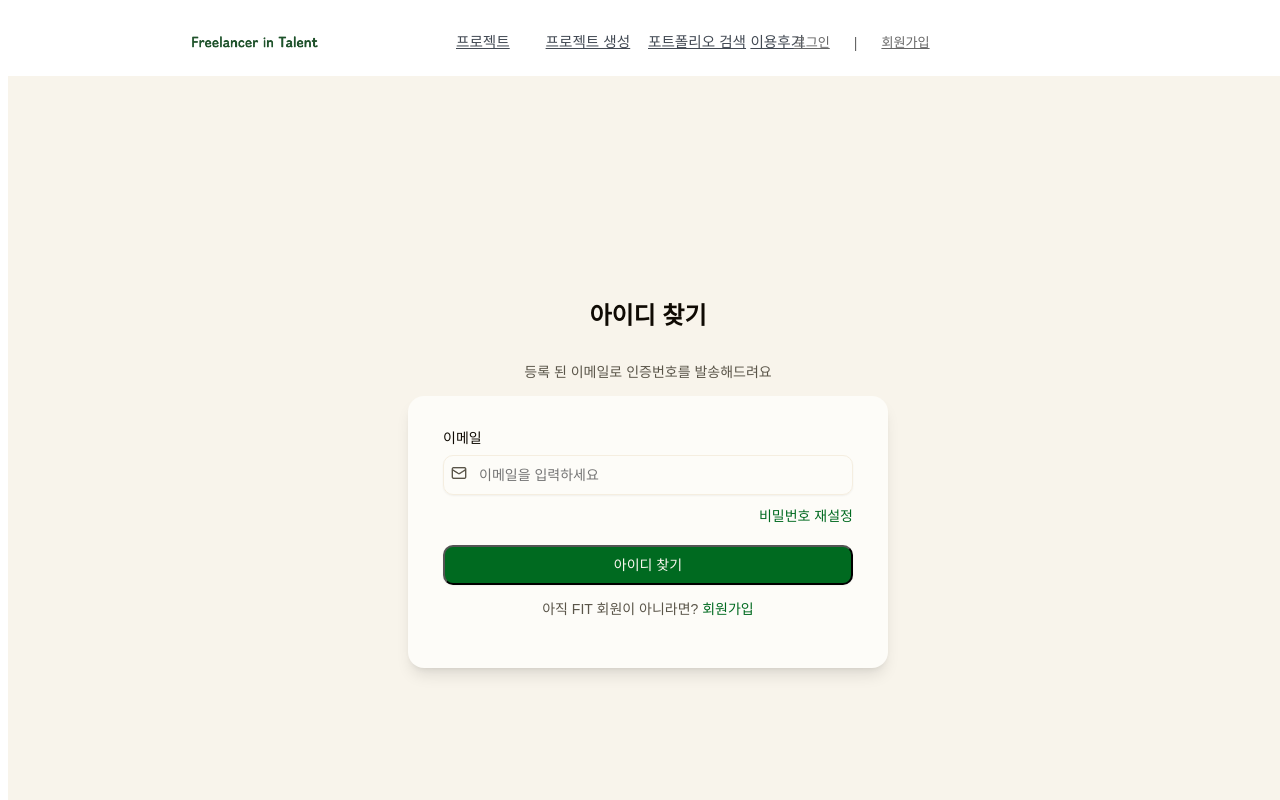
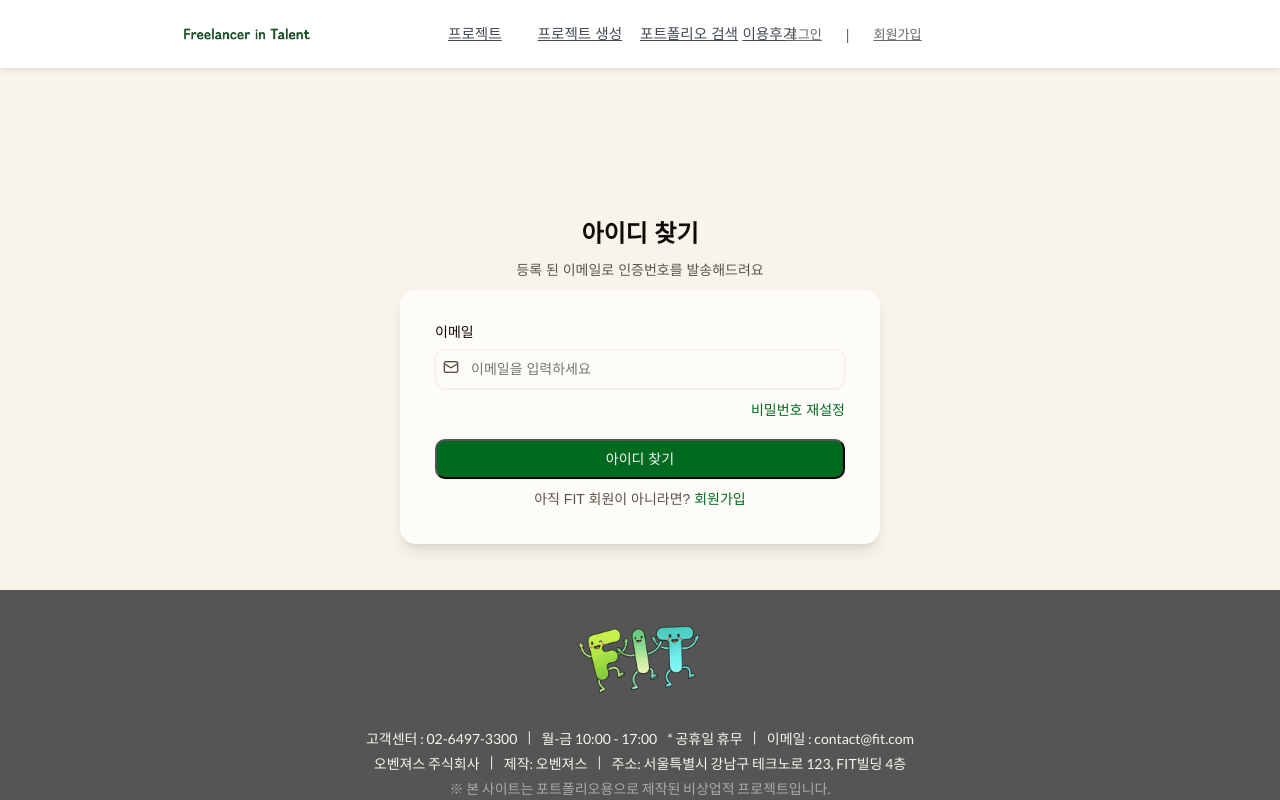
Before and after one commit to prgrms-aibe-devcourse/AIBE3-Project2-Team05, a Next.js app in the folder frontend/: page /members/findid in a window 1280 px wide. Shown: the top 800 px of the page. Built offline with nearby package versions, Linux system fonts and the light colour scheme; no server answers.

Commit message:
fix:header footer

```diff
--- a/frontend/src/app/components/Header.css
+++ /dev/null
@@ -1,30 +0,0 @@
-@import url("https://fonts.googleapis.com/css2?family=Lato:wght@400;700&display=swap");
-
-header {
-  background-color: #ffffff !important;
-}
-
-.header-text {
-  font-family: "Lato", sans-serif;
-}
-
-.estimate-button > span {
-  background-color: #006a20 !important;
-  color: #ffffff !important;
-  border: none;
-  cursor: pointer;
-}
-
-.estimate-button:hover {
-  background-color: #005a1a !important;
-}
-
-.estimate-button span {
-  color: #ffffff !important;
-}
-
-header {
-  background-color: #ffffff !important;
-  margin: 0 !important;
-  padding: 0 !important;
-}
--- a/frontend/src/app/globals.css
+++ b/frontend/src/app/globals.css
@@ -7,6 +7,8 @@
 /* 전역 리셋 */
 * {
   box-sizing: border-box;
+  margin: 0;
+  padding: 0;
 }
 
 /* 라이트 모드 전용 CSS 변수 */
@@ -62,6 +64,7 @@ body {
   font-family: "Lato", sans-serif;
   color: var(--foreground);
   font-family: Arial, Helvetica, sans-serif;
+  background-color: var(--background);
 }
 
 .card {
--- a/frontend/src/app/layout.tsx
+++ b/frontend/src/app/layout.tsx
@@ -1,7 +1,6 @@
+import { Footer } from "@/components/Footer";
+import { Header } from "@/components/Header";
 import type { Metadata } from "next";
-import { Footer } from "./components/Footer";
-import { Header } from "./components/Header";
-
 import { UserProvider } from "./context/UserContext";
 import "./globals.css";
 
@@ -20,7 +19,7 @@ export default function RootLayout({
       <body className="antialiased min-h-screen flex flex-col">
         <UserProvider>
           <Header />
-          <main className="flex-1 w-full pt-[68px] pb-[180px]">{children}</main>
+          <main className="flex-1 w-full pt-[68px] pb-[60px]">{children}</main>
           <Footer />
         </UserProvider>
       </body>
--- a/frontend/src/app/members/findid/page.tsx
+++ b/frontend/src/app/members/findid/page.tsx
@@ -77,7 +77,7 @@ export default function FindId() {
     }
   };
   return (
-    <main className="relative w-screen h-screen bg-[var(--background)] flex justify-center items-center overflow-y-auto">
+    <main className="relative w-screen h-screen bg-[var(--background)] flex justify-center items-start pt-[150px] overflow-y-auto">
       <div className="absolute inset-0 bg-[rgba(241,234,220,0.3)] z-0"></div>
 
       <div className="relative z-10 w-[480px] flex flex-col items-center">
@@ -85,13 +85,13 @@ export default function FindId() {
         <div className="w-full flex flex-col items-center mb-6">
           <h1
             className="text-[24px] font-bold leading-[32px] mb-3"
-            style={{ color: "#0F0A03" }}
+            style={{ color: "#0F0A03", marginBottom: "10px" }}
           >
             아이디 찾기
           </h1>
           <p
             className="text-[14px] font-[300] leading-[20px]"
-            style={{ color: "#5A5549" }}
+            style={{ color: "#5A5549", marginBottom: "10px" }}
           >
             등록 된 이메일로 인증번호를 발송해드려요
           </p>
@@ -248,7 +248,7 @@ export default function FindId() {
             {/* 회원가입 링크 */}
             <p
               className="text-[14px] font-[300] leading-[20px] text-center mt-4"
-              style={{ color: "#5A5549" }}
+              style={{ color: "#5A5549", marginTop: "10px" }}
             >
               아직 FIT 회원이 아니라면?{" "}
               <span
--- a/frontend/src/app/members/login/page.tsx
+++ b/frontend/src/app/members/login/page.tsx
@@ -54,7 +54,7 @@ export default function LoginPage() {
 
   return (
     <div
-      className="w-full h-screen flex justify-center items-center"
+      className="w-full h-screen flex justify-center items-start pt-[100px]"
       style={{ backgroundColor: "var(--background)" }}
     >
       <div className="w-[448px] flex flex-col items-center">
@@ -174,7 +174,7 @@ export default function LoginPage() {
 
             {/* 회원가입 링크 */}
             <p className="text-[14px] font-[300] leading-[20px] text-center text-[#5A5549] mb-2">
-              아직 fit 회원이 아니라면?{" "}
+              아직 FIT 회원이 아니라면?{" "}
               <span
                 className="cursor-pointer hover:underline font-normal text-[#006A20]"
                 onClick={() => router.push("/members/signup")}
--- a/frontend/src/app/members/signup/page.tsx
+++ b/frontend/src/app/members/signup/page.tsx
@@ -72,7 +72,7 @@ export default function SignupPage() {
 
   return (
     <div
-      className="w-full h-screen flex justify-center items-center"
+      className="w-full h-screen flex justify-center items-start pt-[20px]"
       style={{ backgroundColor: "var(--background)" }}
     >
       <div className="w-[448px] flex flex-col items-center">
--- a/frontend/src/app/members/updatePassword/page.tsx
+++ b/frontend/src/app/members/updatePassword/page.tsx
@@ -100,7 +100,7 @@ export default function UpdatePassword() {
   };
 
   return (
-    <main className="relative w-screen h-screen bg-[var(--background)] flex justify-center items-center overflow-y-auto">
+    <main className="relative w-screen h-screen bg-[var(--background)] flex justify-center items-start pt-[100px] overflow-y-auto">
       <div className="absolute inset-0 bg-[rgba(241,234,220,0.3)] z-0"></div>
 
       <div className="relative z-10 w-[448px] flex flex-col items-center">
@@ -321,7 +321,7 @@ export default function UpdatePassword() {
             className="text-[14px] font-[300] leading-[20px] text-center mt-4"
             style={{ color: "#5A5549" }}
           >
-            이미 fit 회원이라면?{" "}
+            이미 FIT 회원이라면?{" "}
             <span
               className="cursor-pointer hover:underline font-normal"
               style={{ color: "#006A20" }}
--- a/frontend/src/app/components/Footer.css
+++ b/frontend/src/components/Footer.css
@@ -1,22 +1,27 @@
 .footer-container {
+  position: fixed;
+  bottom: 0;
+  left: 0;
   width: 100%;
-  padding: 20px 0;
+  height: 210px; /* Footer 높이 */
   background: #555555;
   text-align: center;
   box-sizing: border-box;
+  padding: 20px 0;
+  z-index: 999;
 }
 
 .footer-logo {
   width: 137px;
   height: auto;
-  margin: 0 auto 10px auto; /* 중앙 정렬 */
+  margin: 0 auto 10px auto;
 }
 
 .footer-line-1,
 .footer-line-2,
 .footer-line-3 {
   display: flex;
-  justify-content: center; /* 중앙 정렬 */
+  justify-content: center;
   flex-wrap: wrap;
   gap: 10px;
   margin: 5px 0;
@@ -35,6 +40,7 @@
   font-family: "Lato", sans-serif;
   font-size: 14px;
 }
+
 .footer-line-3 .notice-text {
   color: #aaaaaa;
 }
--- /dev/null
+++ b/frontend/src/components/Header.css
@@ -0,0 +1,20 @@
+/* Header 고정 */
+header {
+  position: fixed;
+  top: 0;
+  left: 0;
+  width: 100%;
+  height: 68px;
+  background-color: #ffffff !important;
+  display: flex;
+  align-items: center;
+  justify-content: space-between;
+  z-index: 1000; /* 항상 위로 */
+  margin: 0 !important;
+  padding: 0 20px !important;
+  box-shadow: 0 2px 5px rgba(0, 0, 0, 0.1);
+}
+
+.header-text {
+  font-family: "Lato", sans-serif;
+}
--- a/frontend/src/app/components/Header.tsx
+++ b/frontend/src/components/Header.tsx
@@ -2,7 +2,8 @@
 
 import { useRouter } from "next/navigation";
 import { useEffect, useState } from "react";
-import { useUser } from "../context/UserContext";
+
+import { useUser } from "@/app/context/UserContext";
 import "./Header.css";
 
 export const Header = () => {
```
Also changed, not shown: frontend/src/components/Footer.tsx (renamed from frontend/src/app/components/Footer.tsx).
